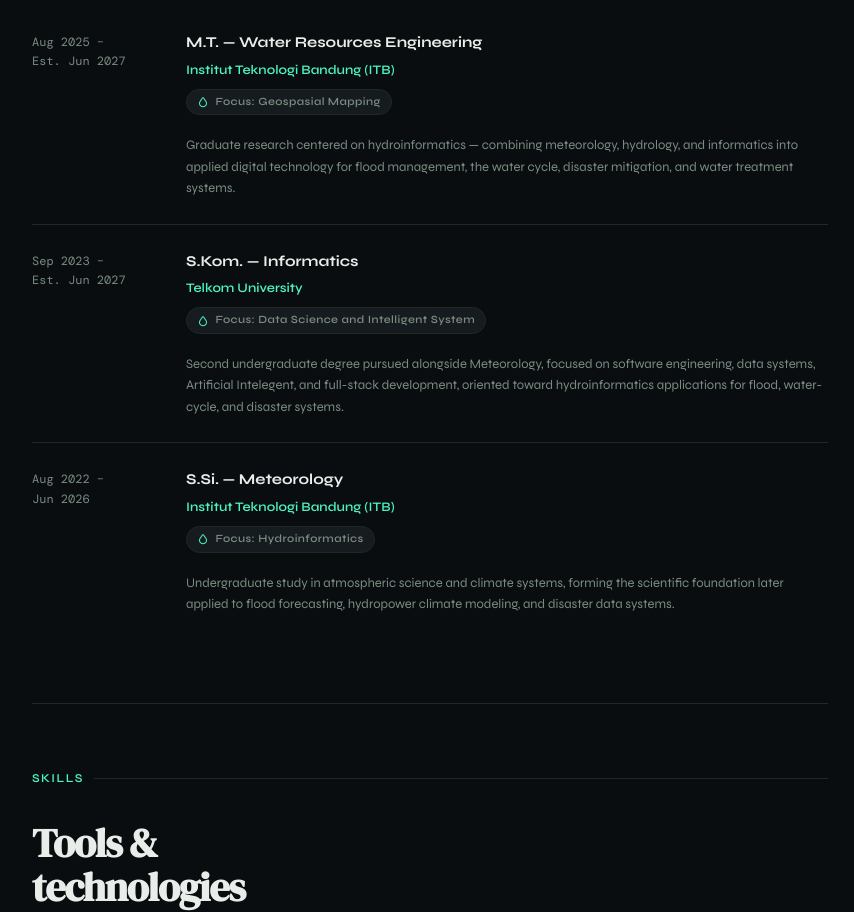
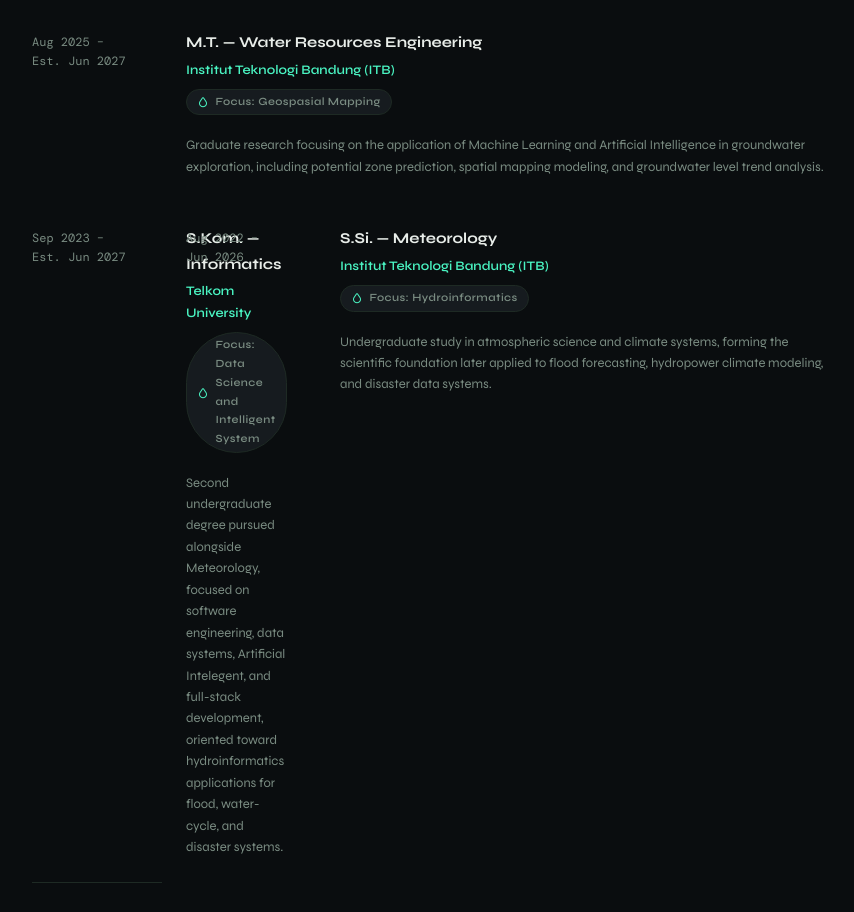
Before and after one commit to irza26/portofolio, a plain HTML site: page index.html in a window 1280 px wide. Shown: the part 5900-6812 px from the top of the page, without its empty margins (210-1064 px from the left). Drawn offline with nearby package versions, Linux system fonts and the light colour scheme.

Commit message:
ganti deksripsi

```diff
--- a/index.html
+++ b/index.html
@@ -994,9 +994,7 @@
           <div class="exp-meta"><i class="ti ti-droplet" aria-hidden="true"></i> Focus: Geospasial Mapping</div>
           <!-- <div class="exp-meta"><i class="ti ti-star" aria-hidden="true"></i> GPA 3.83 / 4.00</div> -->
         </div>
-        <div class="exp-desc">Graduate research centered on hydroinformatics — combining meteorology, hydrology, and informatics into applied digital technology for flood management, the water cycle, disaster mitigation, and water treatment systems.</div>
-      </div>
-    </div>
+          <div class="exp-desc">Graduate research focusing on the application of Machine Learning and Artificial Intelligence in groundwater exploration, including potential zone prediction, spatial mapping modeling, and groundwater level trend analysis.</div>    </div>
         <div class="exp-item">
           <div class="exp-date">Sep 2023 –<br>Est. Jun 2027</div>
           <div>
```
